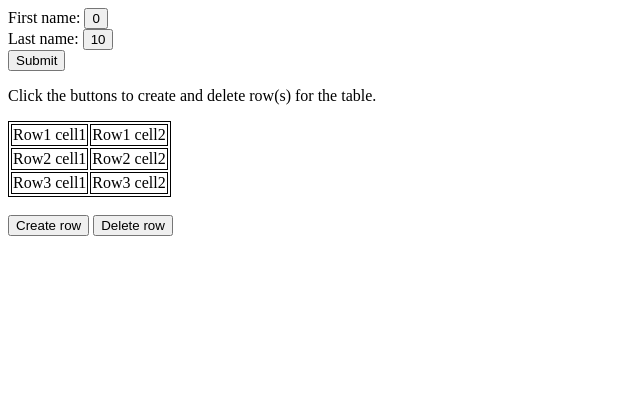
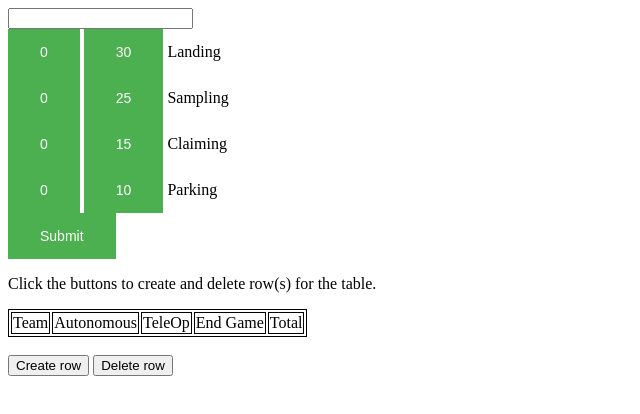
Before and after one commit to ichihtak000/ichihtak000.github.io, a plain HTML site: page test.html in a window 1280 px wide. Shown: the whole page, without its empty margins (0-640 px from the left). Drawn offline with Linux system fonts and the light colour scheme.

Commit message:
simpilified

```diff
--- a/test.html
+++ b/test.html
@@ -4,99 +4,237 @@
 table, td {
     border: 1px solid black;
 }
+
+.button-On {
+    background-color: #00FF00; /* Green */
+    border: 1px;
+    color: blue;
+    padding: 15px 32px;
+    text-align: center;
+    text-decoration: none;
+    display: inline-block;
+    font-size: 16px;
+}
+
+.button-Off{
+    background-color: #4CAF50; /* Green */
+    border: 2px;
+    color: white;
+    padding: 15px 32px;
+    text-align: center;
+    text-decoration: none;
+    display: inline-block;
+    font-size: 14px;
+}
+
+.table{
+    text-align:center;
+    position:center;
+}
+
 </style>
 </head>
 <body>
 <div id="result"></div>
 
-First name: <input type="button" id ="text1" name="FirstName" value="0" onclick="add()"><br>
-Last name: <input type="button" id="text2" name="LastName" value="10" onclick="add()"><br>
+<input type="number" id="team" name="team"><br>
+<input class="button-Off" type="button" id="auto1" name="auto1" value="0" onclick="choose(this)">
+<input class="button-Off" type="button" id="auto2" name="auto2" value="30" onclick="choose(this)">
+Landing<br>
 
-<input type="button" id="myBtn" onclick="myCreateFunction()" value="Submit">
+<input class="button-Off" type="button" id="auto3" name="auto3" value="0" onclick="choose(this)">
+<input class="button-Off" type="button" id="auto4" name="auto4" value="25" onclick="choose(this)">
+Sampling<br>
+<input class="button-Off" type="button" id="auto5" name="auto5" value="0" onclick="choose(this)">
+<input class="button-Off" type="button" id="auto6" name="auto6" value="15" onclick="choose(this)">
+Claiming<br>
+<input class="button-Off" type="button" id="auto7" name="auto7" value="0" onclick="choose(this)">
+<input class="button-Off" type="button" id="auto8" name="auto8" value="10" onclick="choose(this)">
+Parking<br>
+<input class="button-Off" type="button" id="myBtn" onclick="addAutoTable()" value="Submit">
 
 
 <p id="demo"></p>
+<p id="say"></p>
 
 <p>Click the buttons to create and delete row(s) for the table.</p>
 
-<table id="myTable">
+<table class="table" id="scoreTable">
   <tr>
-    <td>Row1 cell1</td>
-    <td>Row1 cell2</td>
-  </tr>
-  <tr>
-    <td>Row2 cell1</td>
-    <td>Row2 cell2</td>
-  </tr>
-  <tr>
-    <td>Row3 cell1</td>
-    <td>Row3 cell2</td>
+    <td>Team</td>
+    <td>Autonomous</td>
+    <td>TeleOp</td>
+    <td>End Game</td>
+    <td>Total</td>
   </tr>
 </table>
 <br>
 
-<button onclick="myCreateFunction()">Create row</button>
-<button onclick="myDeleteFunction()">Delete row</button>
+<button onclick="addTable()">Create row</button>
+<button onclick="deleteTable()">Delete row</button>
 
 <script>
-function add(){
-	var x = document.getElementById("text1").disabled;
-	var y = document.getElementById("text2").disabled;
-    if(x || !y){
-    	document.getElementById("text1").disabled = false;
-		document.getElementById("text2").disabled = true;
-    }else{
-		document.getElementById("text1").disabled = true;
-		document.getElementById("text2").disabled = false;
+function choose(object){
+	var a = document.getElementById("auto1").disabled;
+	var b = document.getElementById("auto2").disabled;
+	var c = document.getElementById("auto3").disabled;
+	var d = document.getElementById("auto4").disabled;
+	var e = document.getElementById("auto5").disabled;
+	var f = document.getElementById("auto6").disabled;
+	var g = document.getElementById("auto7").disabled;
+	var h = document.getElementById("auto8").disabled;
+	if(object.getAttribute("id") == "auto1" || object.getAttribute("id") == "auto2"){
+    	if(!a&&!b){
+    	    object.disabled = true;
+    	    object.className="button-On";
+        }else if(a || !b){
+        	document.getElementById("auto1").disabled = false;
+    		document.getElementById("auto2").disabled = true;
+    		document.getElementById("auto1").className = "button-Off";
+    		document.getElementById("auto2").className = "button-On";
+        }else{
+    		document.getElementById("auto1").disabled = true;
+    		document.getElementById("auto2").disabled = false;
+    		document.getElementById("auto1").className = "button-On";
+    		document.getElementById("auto2").className = "button-Off";
+        }
+	}
+
+    if(object.getAttribute("id") == "auto3" || object.getAttribute("id") == "auto4"){
+        if(!c&&!d){
+    	    object.disabled = true;
+    	    object.className="button-On";
+        }else if(c || !d){
+        	document.getElementById("auto3").disabled = false;
+    		document.getElementById("auto4").disabled = true;
+    		document.getElementById("auto3").className = "button-Off";
+    		document.getElementById("auto4").className = "button-On";
+        }else{
+    		document.getElementById("auto3").disabled = true;
+    		document.getElementById("auto4").disabled = false;
+    		document.getElementById("auto3").className = "button-On";
+    		document.getElementById("auto4").className = "button-Off";
+        }
     }
+
+    if(object.getAttribute("id") == "auto5" || object.getAttribute("id") == "auto6"){
+    	if(!e&&!f){
+    	    object.disabled = true;
+    	    object.className="button-On";
+        }else if(e || !f){
+        	document.getElementById("auto5").disabled = false;
+    		document.getElementById("auto6").disabled = true;
+    		document.getElementById("auto5").className = "button-Off";
+    		document.getElementById("auto6").className = "button-On";
+        }else{
+    		document.getElementById("auto5").disabled = true;
+    		document.getElementById("auto6").disabled = false;
+    		document.getElementById("auto5").className = "button-On";
+    		document.getElementById("auto6").className = "button-Off";
+        }
+	}
+
+    if(object.getAttribute("id") == "auto7" || object.getAttribute("id") == "auto8"){
+        if(!g&&!h){
+    	    object.disabled = true;
+    	    object.className="button-On";
+        }else if(g || !h){
+        	document.getElementById("auto7").disabled = false;
+    		document.getElementById("auto8").disabled = true;
+    		document.getElementById("auto7").className = "button-Off";
+    		document.getElementById("auto8").className = "button-On";
+        }else{
+    		document.getElementById("auto7").disabled = true;
+    		document.getElementById("auto8").disabled = false;
+    		document.getElementById("auto7").className = "button-On";
+    		document.getElementById("auto8").className = "button-Off";
+        }
+    }
+    document.getElementById("demo").innerHTML = object.getAttribute("id");
 }
-function myCreateFunction() {
-	var a = document.getElementById("text1").disabled;
-    var table = document.getElementById("myTable");
-    var x = document.getElementById("myTable").rows.length;
-	var text = document.getElementById("text1").value;
-	var value = document.getElementById("text2").value;
-    var row = table.insertRow(x-1);
-    var cell1 = row.insertCell(0);
-    var cell2 = row.insertCell(1);
-	if(!a){
-		var temp = 0;
-		temp = text;
-		text = value;
-		value = temp;
+function addAutoTable() {
+	var b = document.getElementById("auto2").disabled;
+	var d = document.getElementById("auto4").disabled;
+	var f = document.getElementById("auto6").disabled;
+	var h = document.getElementById("auto8").disabled;
+    var table = document.getElementById("scoreTable");
+    var x = document.getElementById("scoreTable").rows.length;
+	var a2 = document.getElementById("auto2").value;
+	var a4 = document.getElementById("auto4").value;
+	var a6 = document.getElementById("auto6").value;
+	var a8 = document.getElementById("auto8").value;
+    var row = table.insertRow(x);
+    var row1 = row.insertCell(0);
+    var row2 = row.insertCell(1);
+
+	if(!b){
+	    a2 = "0";
 	}
-    cell1.innerHTML = text;
-    cell2.innerHTML = value;
-}
+	if(!d){
+	    a4 = "0";
+	}
+	if(!f){
+	    a6 = "0";
+	}
+	if(!h){
+	    a8 = "0";
+	}
+	var scoreAutoStore = [];
+	var score = (+a2)+(+a4)+(+a6)+(+a8);
+	scoreAutoStore[x] = score;
 
-function myDeleteFunction() {
-	var x = document.getElementById("myTable").rows.length
-    document.getElementById("myTable").deleteRow(x-1);
-}
+    row2.innerHTML =  score;
 
-function myFunction() {
+    row1.innerHTML = document.getElementById("team").value;
 
-// Check browser support
-	if (typeof(Storage) !== "undefined") {
+
+    if (typeof(Storage) !== "undefined") {
 		// Store
-		var x = document.getElementById("text1").value;
-		localStorage.setItem("lastname", x);
+		//var x = document.getElementById("team").value;
+		var table = document.getElementById("scoreTable").rows.length;
+		for(var i=0; table-1; i++){
+		   localStorage.setItem("autoScore" + i, scoreAutoScore[i]);
+		}
+		localStorage.setItem("tableLength",table);
+		//localStorage.setItem("team", x);
 		// Retrieve
 
 	} else {
-		document.getElementById("demo").innerHTML = "Sorry, your browser does not support Web Storage...";
+		//document.getElementById("demo").innerHTML = "Sorry, your browser does not support Web Storage...";
 	}
+}
+
+function deleteTable() {
+	var x = document.getElementById("scoreTable").rows.length
+    document.getElementById("scoreTable").deleteRow(x-1);
 }
 
 </script>
 <script>
 	if (typeof(Storage) !== "undefined") {
 		// Store
-		var x = localStorage.getItem("lastname");
+		//var x = localStorage.getItem("team");
 		// Retrieve
-		document.getElementById("demo").innerHTML = x;
+// 		document.getElementById("scoreTable").innerHTML = x;
+
+		var table = document.getElementById("scoreTable");
+// 	var a2 = document.getElementById("auto2").value;
+// 	var a4 = document.getElementById("auto4").value;
+// 	var a6 = document.getElementById("auto6").value;
+// 	var a8 = document.getElementById("auto8").value;
+//     var row = table.insertRow(x);
+//     var row1 = row.insertCell(0);
+//     var row2 = row.insertCell(1);
+        var x = localStorage.getItem("tableLength");
+
+        for(int i=1; i<table-1;i++){
+            var row = table.insertRow(i);
+            var row1 = row.inserCell(0);
+            var row2 = row.insertCell(1);
+            table.row2.innerHTML = 100;
+        }
 	} else {
-		document.getElementById("demo").innerHTML = "Sorry, your browser does not support Web Storage...";
+		//document.getElementById("demo").innerHTML = "Sorry, your browser does not support Web Storage...";
 	}
 </script>
 </body>
```
